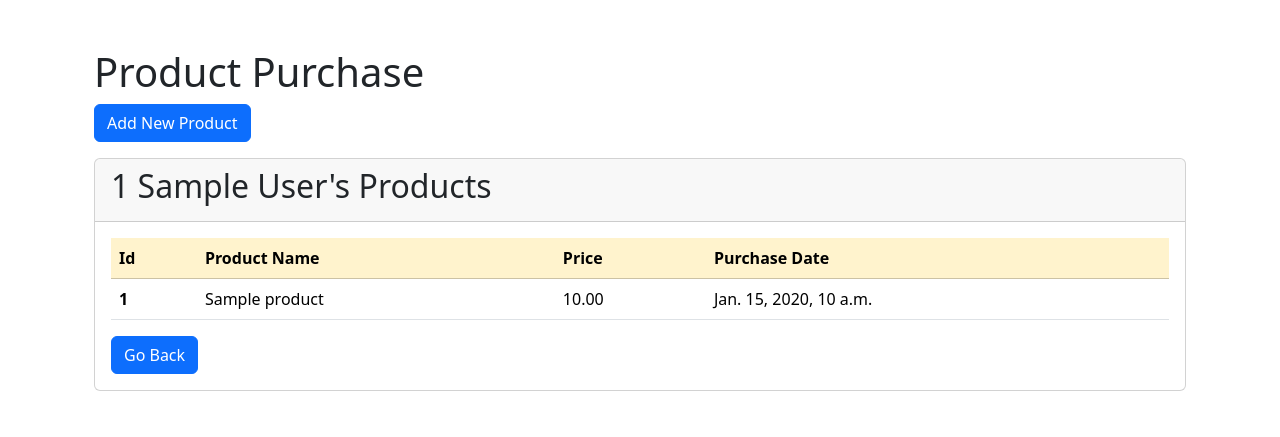
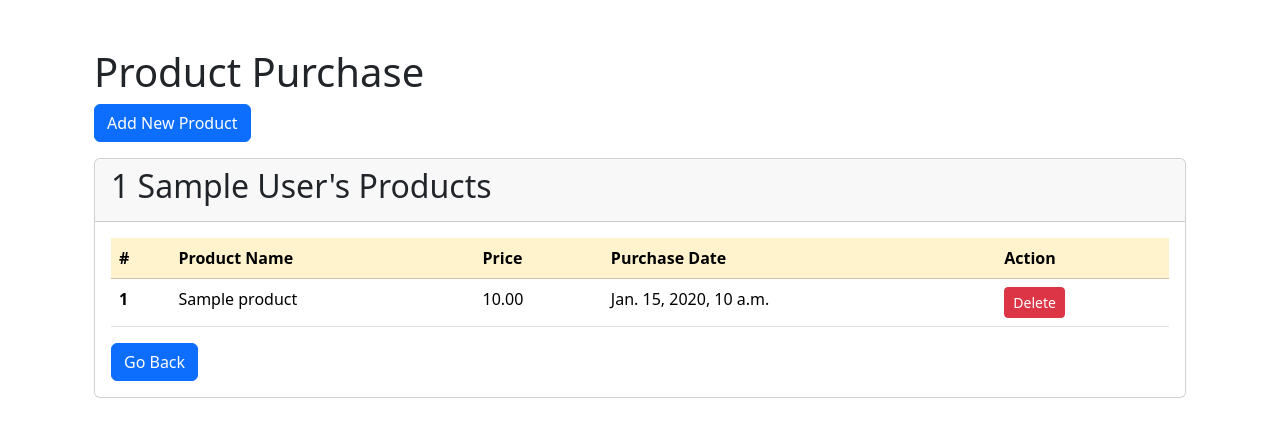
Before and after one commit to SouvikMukherjee199/crm_test, a Django app: page /client/product/1/ in a window 1280 px wide. Shown: the part 56-493 px from the top of the page. Run offline with Django 5.2, Linux system fonts and the light colour scheme; a user stored in the database is signed in; tables that the repository leaves empty hold one stand-in row (values such as "Sample post").

Commit message:
set-up delete-product feature

```diff
--- a/crm/webapp/templates/product.html
+++ b/crm/webapp/templates/product.html
@@ -16,10 +16,11 @@
                 <table class="table table-hover">
                     <thead class="table-warning">
                         <tr>
-                            <th scope="col">Id</th>
+                            <th scope="col">#</th>
                             <th scope="col">Product Name</th>
                             <th scope="col">Price</th>
                             <th scope="col">Purchase Date</th>
+                            <th scope="col">Action</th> <!-- New column -->
                         </tr>
                     </thead>
                     <tbody class="table-striped">
@@ -29,6 +30,12 @@
                                 <td>{{ product.product_name }}</td>
                                 <td>{{ product.price }}</td>
                                 <td>{{ product.date }}</td>
+                                <td>
+                                    <a href="{% url 'delete_product' product.id %}" class="btn btn-danger btn-sm"
+                                       onclick="return confirm('Are you sure you want to delete this product?');">
+                                        Delete
+                                    </a>
+                                </td>
                             </tr>
                         {% endfor %}
                     </tbody>
--- a/crm/webapp/urls.py
+++ b/crm/webapp/urls.py
@@ -12,5 +12,7 @@ urlpatterns = [
     path('client_update/<int:pk>', views.client_update, name='client_update'),
     path('client/product/<int:client_pk>/', views.product, name='product'),
     path('client/new_product/<int:client_pk>/', views.new_product, name='new_product'),
-    path('search_client/', views.search_client, name='search_client')
+    path('search_client/', views.search_client, name='search_client'),
+    path('client/delete_product/<int:product_pk>/', views.delete_product, name='delete_product'),
+
 ]
--- a/crm/webapp/views.py
+++ b/crm/webapp/views.py
@@ -154,3 +154,18 @@ def search_client(request):
         results = Client.objects.filter(Q(full_name__icontains=query) | Q(city__icontains=query))
 
     return render(request, 'search_client.html', {'results': results, 'query': query})
+
+
+# for deleting a product
+from .models import Product
+
+def delete_product(request, product_pk):
+    if request.user.is_authenticated:
+        product = get_object_or_404(Product, pk=product_pk)
+        client_id = product.client.id
+        product.delete()
+        messages.success(request, "Product deleted successfully")
+        return redirect('product', client_pk=client_id)
+    else:
+        messages.error(request, "You need to login to delete a product")
+        return redirect('home')
```
